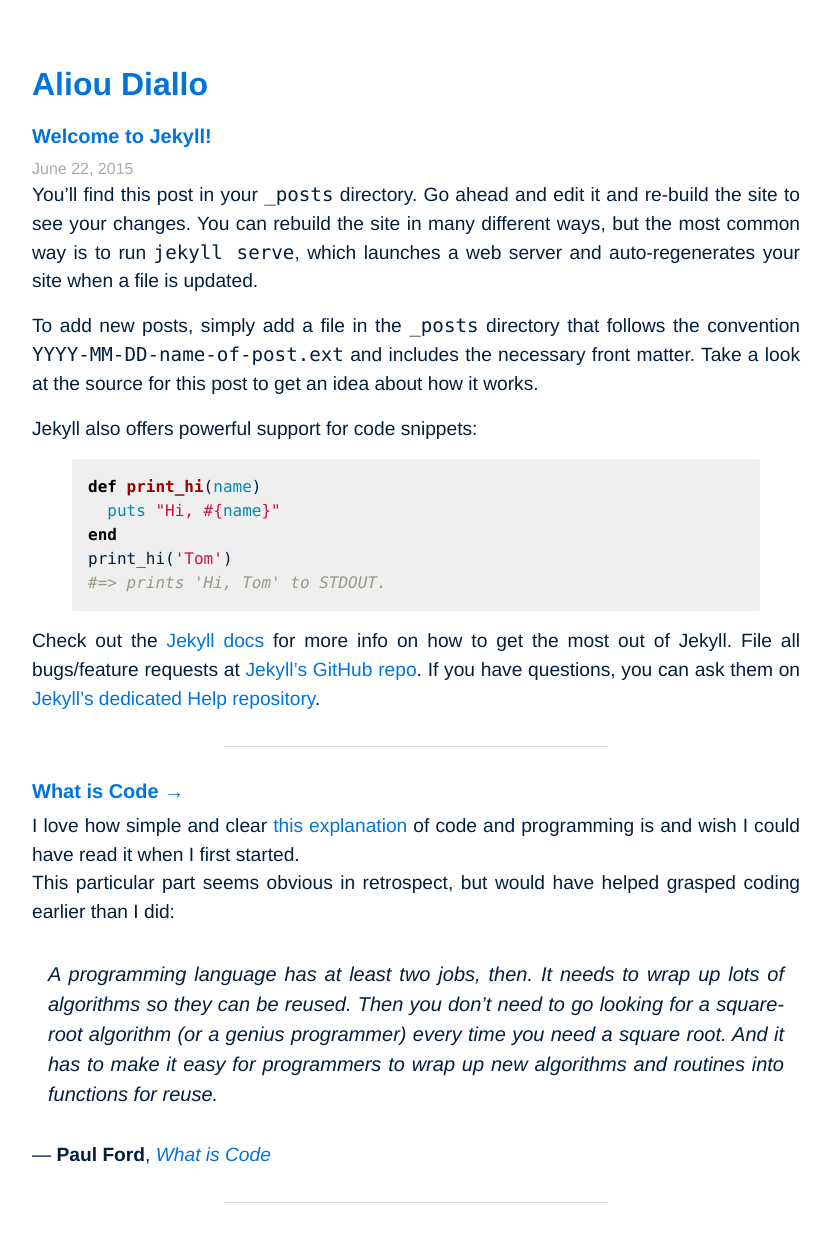
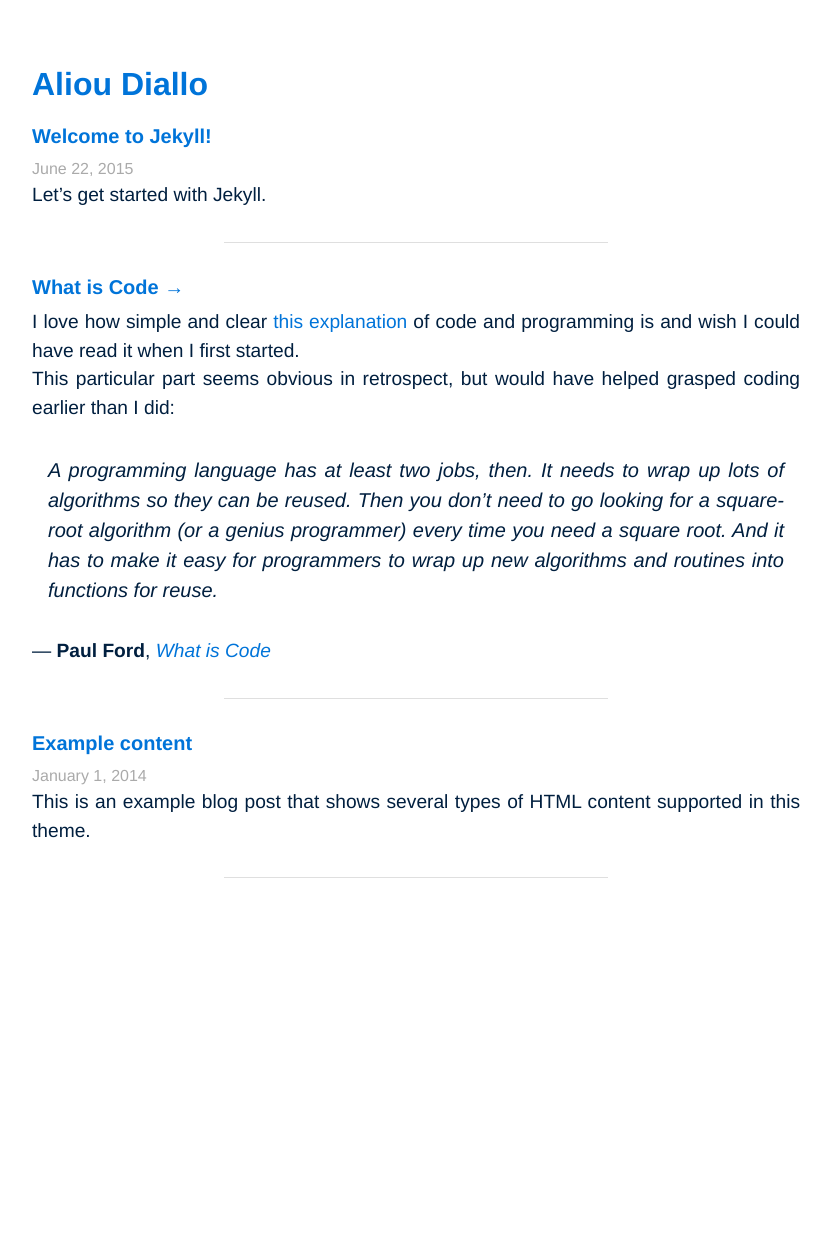
Before and after one commit to aliou/ace, a Jekyll site: the page built from index.html, in a window 1280 px wide. Shown: the whole page, without its empty margins (32-863 px from the left). Built offline with Jekyll 4.4.1, drawn with Linux system fonts in a browser that asks for light colours; Markdown is read by kramdown in place of the engine named in the settings; the list of posts is cut into pages by our own code; after the commit the page ends 910 px from its top, so only the background shows below that; part of the change alters nothing that is shown.

Commit message:
Update sample posts.

```diff
--- /dev/null
+++ b/_posts/2014-01-01-example-content.md
@@ -0,0 +1,119 @@
+---
+layout: post
+title: Example content
+summary: 'This is an example blog post that shows several types of HTML content supported in this theme.'
+---
+
+
+Cum sociis natoque penatibus et magnis <a href="#">dis parturient montes</a>, nascetur ridiculus mus. *Aenean eu leo quam.* Pellentesque ornare sem lacinia quam venenatis vestibulum. Sed posuere consectetur est at lobortis. Cras mattis consectetur purus sit amet fermentum.
+
+> Curabitur blandit tempus porttitor. Nullam quis risus eget urna mollis ornare vel eu leo. Nullam id dolor id nibh ultricies vehicula ut id elit.
+
+Etiam porta **sem malesuada magna** mollis euismod. Cras mattis consectetur purus sit amet fermentum. Aenean lacinia bibendum nulla sed consectetur.
+
+## Inline HTML elements
+
+HTML defines a long list of available inline tags, a complete list of which can be found on the [Mozilla Developer Network](https://developer.mozilla.org/en-US/docs/Web/HTML/Element).
+
+- **To bold text**, use `<strong>`.
+- *To italicize text*, use `<em>`.
+- Abbreviations, like <abbr title="HyperText Markup Langage">HTML</abbr> should use `<abbr>`, with an optional `title` attribute for the full phrase.
+- Citations, like <cite>&mdash; Mark otto</cite>, should use `<cite>`.
+- <del>Deleted</del> text should use `<del>` and <ins>inserted</ins> text should use `<ins>`.
+- Superscript <sup>text</sup> uses `<sup>` and subscript <sub>text</sub> uses `<sub>`.
+
+Most of these elements are styled by browsers with few modifications on our part.
+
+## Heading
+
+Vivamus sagittis lacus vel augue rutrum faucibus dolor auctor. Duis mollis, est non commodo luctus, nisi erat porttitor ligula, eget lacinia odio sem nec elit. Morbi leo risus, porta ac consectetur ac, vestibulum at eros.
+
+### Code
+
+Cum sociis natoque penatibus et magnis dis `code element` montes, nascetur ridiculus mus.
+
+{% highlight js %}
+// Example can be run directly in your JavaScript console
+
+// Create a function that takes two arguments and returns the sum of those arguments
+var adder = new Function("a", "b", "return a + b");
+
+// Call the function
+adder(2, 6);
+// > 8
+{% endhighlight %}
+
+Aenean lacinia bibendum nulla sed consectetur. Etiam porta sem malesuada magna mollis euismod. Fusce dapibus, tellus ac cursus commodo, tortor mauris condimentum nibh, ut fermentum massa.
+
+### Lists
+
+Cum sociis natoque penatibus et magnis dis parturient montes, nascetur ridiculus mus. Aenean lacinia bibendum nulla sed consectetur. Etiam porta sem malesuada magna mollis euismod. Fusce dapibus, tellus ac cursus commodo, tortor mauris condimentum nibh, ut fermentum massa justo sit amet risus.
+
+* Praesent commodo cursus magna, vel scelerisque nisl consectetur et.
+* Donec id elit non mi porta gravida at eget metus.
+* Nulla vitae elit libero, a pharetra augue.
+
+Donec ullamcorper nulla non metus auctor fringilla. Nulla vitae elit libero, a pharetra augue.
+
+1. Vestibulum id ligula porta felis euismod semper.
+2. Cum sociis natoque penatibus et magnis dis parturient montes, nascetur ridiculus mus.
+3. Maecenas sed diam eget risus varius blandit sit amet non magna.
+
+Cras mattis consectetur purus sit amet fermentum. Sed posuere consectetur est at lobortis.
+
+<dl>
+  <dt>HyperText Markup Language (HTML)</dt>
+  <dd>The language used to describe and define the content of a Web page</dd>
+
+  <dt>Cascading Style Sheets (CSS)</dt>
+  <dd>Used to describe the appearance of Web content</dd>
+
+  <dt>JavaScript (JS)</dt>
+  <dd>The programming language used to build advanced Web sites and applications</dd>
+</dl>
+
+Integer posuere erat a ante venenatis dapibus posuere velit aliquet. Morbi leo risus, porta ac consectetur ac, vestibulum at eros. Nullam quis risus eget urna mollis ornare vel eu leo.
+
+### Tables
+
+Aenean lacinia bibendum nulla sed consectetur. Lorem ipsum dolor sit amet, consectetur adipiscing elit.
+
+<table>
+  <thead>
+    <tr>
+      <th>Name</th>
+      <th>Upvotes</th>
+      <th>Downvotes</th>
+    </tr>
+  </thead>
+  <tfoot>
+    <tr>
+      <td>Totals</td>
+      <td>21</td>
+      <td>23</td>
+    </tr>
+  </tfoot>
+  <tbody>
+    <tr>
+      <td>Alice</td>
+      <td>10</td>
+      <td>11</td>
+    </tr>
+    <tr>
+      <td>Bob</td>
+      <td>4</td>
+      <td>3</td>
+    </tr>
+    <tr>
+      <td>Charlie</td>
+      <td>7</td>
+      <td>9</td>
+    </tr>
+  </tbody>
+</table>
+
+Nullam id dolor id nibh ultricies vehicula ut id elit. Sed posuere consectetur est at lobortis. Nullam quis risus eget urna mollis ornare vel eu leo.
+
+-----
+
+Want to see something else added? <a href="https://github.com/poole/poole/issues/new">Open an issue.</a>
--- a/_posts/2015-06-22-welcome-to-jekyll.markdown
+++ b/_posts/2015-06-22-welcome-to-jekyll.markdown
@@ -1,8 +1,7 @@
 ---
 layout: post
 title:  "Welcome to Jekyll!"
-date:   2015-06-22 22:55:18
-categories: jekyll update
+summary: "Let's get started with Jekyll."
 ---
 
 You’ll find this post in your `_posts` directory. Go ahead and edit it and re-build the site to see your changes. You can rebuild the site in many different ways, but the most common way is to run `jekyll serve`, which launches a web server and auto-regenerates your site when a file is updated.
```
